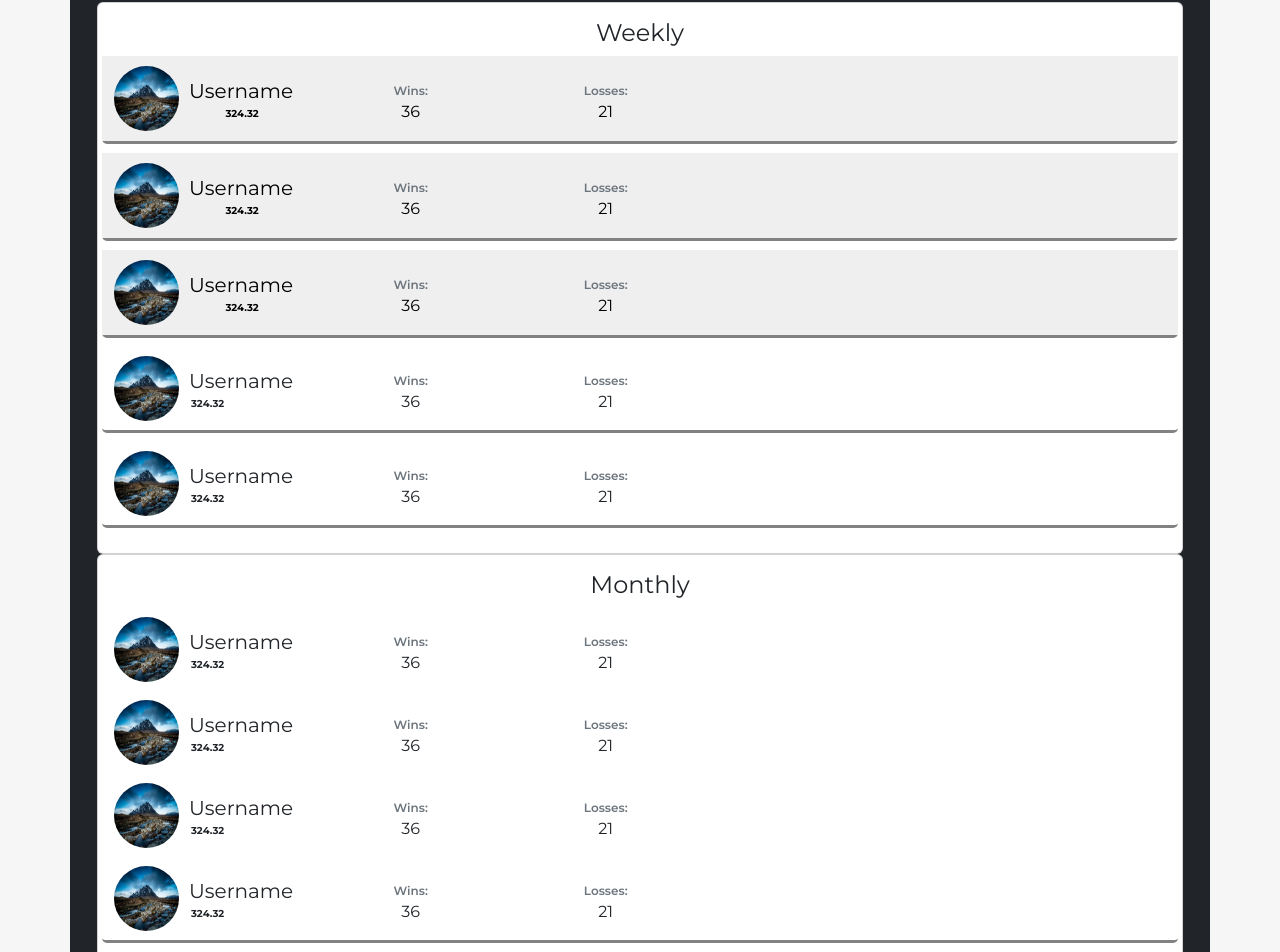
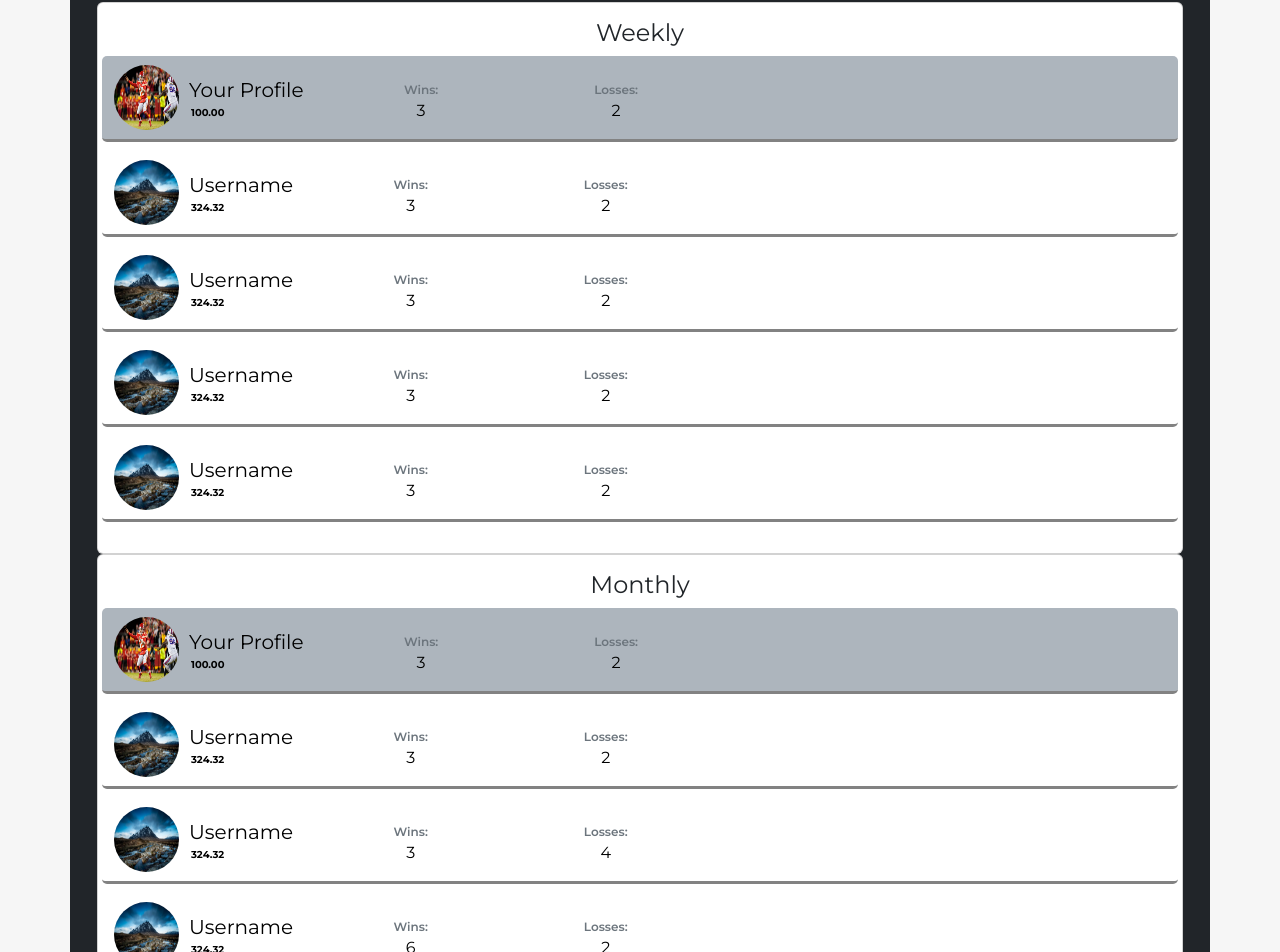
Before and after one commit to Danocide/bussin-betters, a React (Create React App) app in the folder client/: page / in a window 1280 px wide. Shown: the part 1512-2464 px from the top of the page. Built offline with nearby package versions, Linux system fonts and the light colour scheme.

Commit message:
small changes to profile, homepage

```diff
--- a/client/src/components/Modal.js
+++ b/client/src/components/Modal.js
@@ -27,7 +27,7 @@ function ModalCreate(props) {
       </div>
         </Modal.Body>
         <Modal.Footer>
-        <input type="text" style={{marginRight: '50px', marginTop: '4px'}} />
+        <input type="text" placeholder="Amount..." style={{marginRight: '50px', marginTop: '4px'}} />
           <Button variant="secondary" onClick={handleClose}>
             Close
           </Button>
--- a/client/src/components/Navbar.js
+++ b/client/src/components/Navbar.js
@@ -54,7 +54,7 @@ const Navbar = () => {
             <Link className="nav-link active" to="/">Home</Link>
             </li>
             <li className="nav-item" style={{marginRight: '0px', paddingRight: '0px'}}>
-              <a className="nav-link" href="pricing.html" style={{paddingRight: '20px'}}>Leaderboards</a>
+              <a className="nav-link" href="#leaderboard" style={{paddingRight: '20px'}}>Leaderboards</a>
             </li>
             <li className="nav-item">
             <Link className="nav-link" to="/profile">Profile</Link>
--- a/client/src/pages/Home.js
+++ b/client/src/pages/Home.js
@@ -1,9 +1,9 @@
 import React from 'react';
+import Button from 'react-bootstrap/Button';
 import GetMLBOdds from '../components/SportsOdds/MLBOdds';
 import GetNBAOdds from '../components/SportsOdds/NBAOdds';
 import GetXFLOdds from '../components/SportsOdds/XFLOdds';
 import GetMLSOdds from '../components/SportsOdds/MLSOdds';
-
 
 
 export default class App extends React.Component {
@@ -14,11 +14,13 @@ export default class App extends React.Component {
           <section className="clean-block clean-hero" style={{color: 'rgba(28,28,28,0.85)', background: 'url("assets/img/12nfl-sked-spencer-videoSixteenByNine3000.jpg") center / cover, url("assets/img/13nfl-matchups-kc-videoSixteenByNine3000.jpg"), url("assets/img/16407114115545.jpg")', height: '1100px'}}>
             <div className="text">
               <h2>Welcome to Bhet Stone</h2>
-              <p>This is your wife's favorite sports betting website. No credit cards. Just bragging rights and a chance to sharpen your betting skills.</p><button className="btn btn-outline-light btn-lg" type="button" data-bs-target="SportsNav">BET NOW</button>
+              <p>This is your wife's favorite sports betting website. No credit cards. Just bragging rights and a chance to sharpen your betting skills.</p>
+              {/* <button className="btn btn-outline-light btn-lg" type="button" data-bs-target="SportsNav">BET NOW</button> */}
             </div>
           </section>
           <section className="clean-block clean-info dark">
-            <nav className="navbar navbar-light navbar-expand-md" id="SportsNav" style={{background: 'var(--bs-body-color)'}}>
+            <div id="sports">
+            <nav className="navbar navbar-light navbar-expand-md" style={{background: 'var(--bs-body-color)'}}>
               <div className="container-fluid"><button data-bs-toggle="collapse" className="navbar-toggler" data-bs-target="#navcol-2"><span className="visually-hidden">Toggle navigation</span><span className="navbar-toggler-icon" /></button>
                 <div className="collapse navbar-collapse justify-content-center" id="navcol-2" style={{paddingLeft: '0px', marginLeft: '0px', color: 'rgb(255,255,255)'}}>
                   <ul className="navbar-nav">
@@ -31,6 +33,7 @@ export default class App extends React.Component {
                 </div>
               </div>
             </nav>
+            </div>
             <div className="col">
               <div className="accordion" role="tablist" id="accordion-1">
                 <div className="accordion-item">
@@ -81,7 +84,8 @@ export default class App extends React.Component {
                   </div>
                 </div>
               </div>
-        <div>
+              {/* LEADERBOARD */}
+        <div id="leaderboard">
         <h1 style={{textAlign: 'center', marginTop: '25px'}}>Leaderboards</h1>
         <div className="container" style={{marginTop: '25px', background: 'var(--bs-body-color)', borderRadius: '11px', border: '25px solid var(--bs-body-color)', borderTopStyle: 'solid', borderRight: '15px solid var(--bs-body-color)', borderBottomStyle: 'solid', borderLeft: '15px solid var(--bs-body-color)'}}>
           <div className="row">
@@ -89,8 +93,27 @@ export default class App extends React.Component {
               <div className="card">
                 <div className="card-body" style={{height: '550px'}}>
                   <h4 className="card-title" style={{textAlign: 'center'}}>Weekly</h4>
+                  <div className="row d-flex flex-column" style={{marginBottom: '9px', borderRadius: '5px', borderBottom: '3px solid rgb(130,130,130)', background: 'var(--bs-gray-500)'}}>
+                    <a className="col d-flex flex-row align-items-center align-content-center align-self-center" id="proflink" href="/profile" style={{marginBottom: '0px', border: 'none', textdecoration: 'none'}}>
+                      <picture><img className="rounded-circle" src="assets/img/13nfl-matchups-kc-videoSixteenByNine3000.jpg" style={{width: '65px', height: '65px'}} /></picture>
+                      <div style={{marginLeft: '10px'}}>
+                        <p style={{marginBottom: '0px', fontSize: '20px'}}>Your Profile</p>
+                        <p className="fw-bold" style={{marginBottom: '0px', marginRight: '0px', fontSize: '10px', marginLeft: '2px'}}>100.00</p>
+                      </div>
+                      <div className="d-flex flex-row">
+                        <div className="d-flex flex-column align-items-center" style={{width: '165px', marginLeft: '35px', marginTop: '25px'}}>
+                          <p className="fw-semibold" style={{marginBottom: '0px', color: 'var(--bs-gray-600)', fontSize: '12px'}}>Wins:</p>
+                          <p>3</p>
+                        </div>
+                        <div className="d-flex flex-column align-items-center" style={{width: '165px', marginLeft: '30px', marginTop: '25px'}}>
+                          <p className="fw-semibold" style={{marginBottom: '0px', fontSize: '12px', color: 'var(--bs-gray-600)'}}>Losses:</p>
+                          <p>2</p>
+                        </div>
+                      </div>
+                    </a>
+                  </div>
                   <div className="row d-flex flex-column" style={{marginBottom: '9px', borderRadius: '5px', borderBottom: '3px solid rgb(130,130,130)'}}>
-                    <button className="col d-flex flex-row align-items-center align-content-center align-self-center" href="#" style={{marginBottom: '0px', border: 'none'}}>
+                  <a className="col d-flex flex-row align-items-center align-content-center align-self-center" id="proflink" href="/profile" style={{marginBottom: '0px', border: 'none', textdecoration: 'none'}}>
                       <picture><img className="rounded-circle" src="assets/img/scenery/image6.jpg" style={{width: '65px', height: '65px'}} /></picture>
                       <div style={{marginLeft: '10px'}}>
                         <p style={{marginBottom: '0px', fontSize: '20px'}}>Username</p>
@@ -99,17 +122,17 @@ export default class App extends React.Component {
                       <div className="d-flex flex-row">
                         <div className="d-flex flex-column align-items-center" style={{width: '165px', marginLeft: '35px', marginTop: '25px'}}>
                           <p className="fw-semibold" style={{marginBottom: '0px', color: 'var(--bs-gray-600)', fontSize: '12px'}}>Wins:</p>
-                          <p>36</p>
+                          <p>3</p>
                         </div>
                         <div className="d-flex flex-column align-items-center" style={{width: '165px', marginLeft: '30px', marginTop: '25px'}}>
                           <p className="fw-semibold" style={{marginBottom: '0px', fontSize: '12px', color: 'var(--bs-gray-600)'}}>Losses:</p>
-                          <p>21</p>
+                          <p>2</p>
                         </div>
                       </div>
-                    </button>
+                    </a>
                   </div>
                   <div className="row d-flex flex-column" style={{marginBottom: '9px', borderRadius: '5px', borderBottom: '3px solid rgb(130,130,130)'}}>
-                    <button className="col d-flex flex-row align-items-center align-content-center align-self-center" href="#" style={{marginBottom: '0px', border: 'none'}}>
+                  <a className="col d-flex flex-row align-items-center align-content-center align-self-center" id="proflink" href="/profile" style={{marginBottom: '0px', border: 'none', textdecoration: 'none'}}>
                       <picture><img className="rounded-circle" src="assets/img/scenery/image6.jpg" style={{width: '65px', height: '65px'}} /></picture>
                       <div style={{marginLeft: '10px'}}>
                         <p style={{marginBottom: '0px', fontSize: '20px'}}>Username</p>
@@ -118,17 +141,17 @@ export default class App extends React.Component {
                       <div className="d-flex flex-row">
                         <div className="d-flex flex-column align-items-center" style={{width: '165px', marginLeft: '35px', marginTop: '25px'}}>
                           <p className="fw-semibold" style={{marginBottom: '0px', color: 'var(--bs-gray-600)', fontSize: '12px'}}>Wins:</p>
-                          <p>36</p>
+                          <p>3</p>
                         </div>
                         <div className="d-flex flex-column align-items-center" style={{width: '165px', marginLeft: '30px', marginTop: '25px'}}>
                           <p className="fw-semibold" style={{marginBottom: '0px', fontSize: '12px', color: 'var(--bs-gray-600)'}}>Losses:</p>
-                          <p>21</p>
+                          <p>2</p>
                         </div>
                       </div>
-                    </button>
+                    </a>
                   </div>
                   <div className="row d-flex flex-column" style={{marginBottom: '9px', borderRadius: '5px', borderBottom: '3px solid rgb(130,130,130)'}}>
-                    <button className="col d-flex flex-row align-items-center align-content-center align-self-center" href="#" style={{marginBottom: '0px', border: 'none'}}>
+                  <a className="col d-flex flex-row align-items-center align-content-center align-self-center" id="proflink" href="/profile" style={{marginBottom: '0px', border: 'none', textdecoration: 'none'}}>
                       <picture><img className="rounded-circle" src="assets/img/scenery/image6.jpg" style={{width: '65px', height: '65px'}} /></picture>
                       <div style={{marginLeft: '10px'}}>
                         <p style={{marginBottom: '0px', fontSize: '20px'}}>Username</p>
@@ -137,17 +160,17 @@ export default class App extends React.Component {
                       <div className="d-flex flex-row">
                         <div className="d-flex flex-column align-items-center" style={{width: '165px', marginLeft: '35px', marginTop: '25px'}}>
                           <p className="fw-semibold" style={{marginBottom: '0px', color: 'var(--bs-gray-600)', fontSize: '12px'}}>Wins:</p>
-                          <p>36</p>
+                          <p>3</p>
                         </div>
                         <div className="d-flex flex-column align-items-center" style={{width: '165px', marginLeft: '30px', marginTop: '25px'}}>
                           <p className="fw-semibold" style={{marginBottom: '0px', fontSize: '12px', color: 'var(--bs-gray-600)'}}>Losses:</p>
-                          <p>21</p>
+                          <p>2</p>
                         </div>
                       </div>
-                    </button>
+                    </a>
                   </div>
                   <div className="row d-flex flex-column" style={{marginBottom: '9px', borderRadius: '5px', borderBottom: '3px solid rgb(130,130,130)'}}>
-                    <div className="col d-flex flex-row align-items-center align-content-center align-self-center" style={{marginBottom: '0px'}}>
+                  <a className="col d-flex flex-row align-items-center align-content-center align-self-center" id="proflink" href="/profile" style={{marginBottom: '0px', border: 'none', textdecoration: 'none'}}>
                       <picture><img className="rounded-circle" src="assets/img/scenery/image6.jpg" style={{width: '65px', height: '65px'}} /></picture>
                       <div style={{marginLeft: '10px'}}>
                         <p style={{marginBottom: '0px', fontSize: '20px'}}>Username</p>
@@ -156,17 +179,43 @@ export default class App extends React.Component {
                       <div className="d-flex flex-row">
                         <div className="d-flex flex-column align-items-center" style={{width: '165px', marginLeft: '35px', marginTop: '25px'}}>
                           <p className="fw-semibold" style={{marginBottom: '0px', color: 'var(--bs-gray-600)', fontSize: '12px'}}>Wins:</p>
-                          <p>36</p>
+                          <p>3</p>
                         </div>
                         <div className="d-flex flex-column align-items-center" style={{width: '165px', marginLeft: '30px', marginTop: '25px'}}>
                           <p className="fw-semibold" style={{marginBottom: '0px', fontSize: '12px', color: 'var(--bs-gray-600)'}}>Losses:</p>
-                          <p>21</p>
+                          <p>2</p>
                         </div>
                       </div>
+                    </a>
+                  </div>
+                </div>
+              </div>
+            </div>
+            <div className="col">
+              <div className="card">
+                <div className="card-body" style={{height: '550px'}}>
+                  <h4 className="card-title" style={{textAlign: 'center'}}>Monthly</h4>
+                  <div className="row d-flex flex-column" style={{marginBottom: '9px', borderRadius: '5px', borderBottom: '3px solid rgb(130,130,130)', background: 'var(--bs-gray-500)'}}>
+                  <a className="col d-flex flex-row align-items-center align-content-center align-self-center" id="proflink" href="/profile" style={{marginBottom: '0px', border: 'none', textdecoration: 'none'}}>
+                      <picture><img className="rounded-circle" src="assets/img/13nfl-matchups-kc-videoSixteenByNine3000.jpg" style={{width: '65px', height: '65px'}} /></picture>
+                      <div style={{marginLeft: '10px'}}>
+                        <p style={{marginBottom: '0px', fontSize: '20px'}}>Your Profile</p>
+                        <p className="fw-bold" style={{marginBottom: '0px', marginRight: '0px', fontSize: '10px', marginLeft: '2px'}}>100.00</p>
+                      </div>
+                      <div className="d-flex flex-row">
+                        <div className="d-flex flex-column align-items-center" style={{width: '165px', marginLeft: '35px', marginTop: '25px'}}>
+                          <p className="fw-semibold" style={{marginBottom: '0px', color: 'var(--bs-gray-600)', fontSize: '12px'}}>Wins:</p>
+                          <p>3</p>
+                        </div>
+                        <div className="d-flex flex-column align-items-center" style={{width: '165px', marginLeft: '30px', marginTop: '25px'}}>
+                          <p className="fw-semibold" style={{marginBottom: '0px', fontSize: '12px', color: 'var(--bs-gray-600)'}}>Losses:</p>
+                          <p>2</p>
+                        </div>
+                      </div>
+                    </a>
                     </div>
-                  </div>
-                  <div className="row d-flex flex-column" style={{marginBottom: '9px', borderRadius: '5px', borderBottom: '3px solid rgb(130,130,130)'}}>
-                    <div className="col d-flex flex-row align-items-center align-content-center align-self-center" style={{marginBottom: '0px'}}>
+                    <div className="row d-flex flex-column" style={{marginBottom: '9px', borderRadius: '5px', borderBottom: '3px solid rgb(130,130,130)'}}>
+                    <a className="col d-flex flex-row align-items-center align-content-center align-self-center" id="proflink" href="/profile" style={{marginBottom: '0px', border: 'none', textdecoration: 'none'}}>
                       <picture><img className="rounded-circle" src="assets/img/scenery/image6.jpg" style={{width: '65px', height: '65px'}} /></picture>
                       <div style={{marginLeft: '10px'}}>
                         <p style={{marginBottom: '0px', fontSize: '20px'}}>Username</p>
@@ -175,24 +224,17 @@ export default class App extends React.Component {
                       <div className="d-flex flex-row">
                         <div className="d-flex flex-column align-items-center" style={{width: '165px', marginLeft: '35px', marginTop: '25px'}}>
                           <p className="fw-semibold" style={{marginBottom: '0px', color: 'var(--bs-gray-600)', fontSize: '12px'}}>Wins:</p>
-                          <p>36</p>
+                          <p>3</p>
                         </div>
                         <div className="d-flex flex-column align-items-center" style={{width: '165px', marginLeft: '30px', marginTop: '25px'}}>
                           <p className="fw-semibold" style={{marginBottom: '0px', fontSize: '12px', color: 'var(--bs-gray-600)'}}>Losses:</p>
-                          <p>21</p>
+                          <p>2</p>
                         </div>
                       </div>
+                    </a>
                     </div>
-                  </div>
-                </div>
-              </div>
-            </div>
-            <div className="col">
-              <div className="card">
-                <div className="card-body" style={{height: '550px'}}>
-                  <h4 className="card-title" style={{textAlign: 'center'}}>Monthly</h4>
-                  <div className="row d-flex flex-column" style={{marginBottom: '9px', borderRadius: '5px', borderBottom: '3px solid rgb(130,130,130)'}}>
-                    <div className="col d-flex flex-row align-items-center align-content-center align-self-center" style={{marginBottom: '0px'}}>
+                    <div className="row d-flex flex-column" style={{marginBottom: '9px', borderRadius: '5px', borderBottom: '3px solid rgb(130,130,130)'}}>
+                    <a className="col d-flex flex-row align-items-center align-content-center align-self-center" id="proflink" href="/profile" style={{marginBottom: '0px', border: 'none', textdecoration: 'none'}}>
                       <picture><img className="rounded-circle" src="assets/img/scenery/image6.jpg" style={{width: '65px', height: '65px'}} /></picture>
                       <div style={{marginLeft: '10px'}}>
                         <p style={{marginBottom: '0px', fontSize: '20px'}}>Username</p>
@@ -201,15 +243,17 @@ export default class App extends React.Component {
                       <div className="d-flex flex-row">
                         <div className="d-flex flex-column align-items-center" style={{width: '165px', marginLeft: '35px', marginTop: '25px'}}>
                           <p className="fw-semibold" style={{marginBottom: '0px', color: 'var(--bs-gray-600)', fontSize: '12px'}}>Wins:</p>
-                          <p>36</p>
+                          <p>3</p>
                         </div>
                         <div className="d-flex flex-column align-items-center" style={{width: '165px', marginLeft: '30px', marginTop: '25px'}}>
                           <p className="fw-semibold" style={{marginBottom: '0px', fontSize: '12px', color: 'var(--bs-gray-600)'}}>Losses:</p>
-                          <p>21</p>
+                          <p>4</p>
                         </div>
                       </div>
+                    </a>
                     </div>
-                    <div className="col d-flex flex-row align-items-center align-content-center align-self-center" style={{marginBottom: '0px'}}>
+                    <div className="row d-flex flex-column" style={{marginBottom: '9px', borderRadius: '5px', borderBottom: '3px solid rgb(130,130,130)'}}>
+                    <a className="col d-flex flex-row align-items-center align-content-center align-self-center" id="proflink" href="/profile" style={{marginBottom: '0px', border: 'none', textdecoration: 'none'}}>
                       <picture><img className="rounded-circle" src="assets/img/scenery/image6.jpg" style={{width: '65px', height: '65px'}} /></picture>
                       <div style={{marginLeft: '10px'}}>
                         <p style={{marginBottom: '0px', fontSize: '20px'}}>Username</p>
@@ -218,49 +262,15 @@ export default class App extends React.Component {
                       <div className="d-flex flex-row">
                         <div className="d-flex flex-column align-items-center" style={{width: '165px', marginLeft: '35px', marginTop: '25px'}}>
                           <p className="fw-semibold" style={{marginBottom: '0px', color: 'var(--bs-gray-600)', fontSize: '12px'}}>Wins:</p>
-                          <p>36</p>
+                          <p>6</p>
                         </div>
                         <div className="d-flex flex-column align-items-center" style={{width: '165px', marginLeft: '30px', marginTop: '25px'}}>
                           <p className="fw-semibold" style={{marginBottom: '0px', fontSize: '12px', color: 'var(--bs-gray-600)'}}>Losses:</p>
-                          <p>21</p>
+                          <p>2</p>
                         </div>
                       </div>
+                    </a>
                     </div>
-                    <div className="col d-flex flex-row align-items-center align-content-center align-self-center" style={{marginBottom: '0px'}}>
-                      <picture><img className="rounded-circle" src="assets/img/scenery/image6.jpg" style={{width: '65px', height: '65px'}} /></picture>
-                      <div style={{marginLeft: '10px'}}>
-                        <p style={{marginBottom: '0px', fontSize: '20px'}}>Username</p>
-                        <p className="fw-bold" style={{marginBottom: '0px', marginRight: '0px', fontSize: '10px', marginLeft: '2px'}}>324.32</p>
-                      </div>
-                      <div className="d-flex flex-row">
-                        <div className="d-flex flex-column align-items-center" style={{width: '165px', marginLeft: '35px', marginTop: '25px'}}>
-                          <p className="fw-semibold" style={{marginBottom: '0px', color: 'var(--bs-gray-600)', fontSize: '12px'}}>Wins:</p>
-                          <p>36</p>
-                        </div>
-                        <div className="d-flex flex-column align-items-center" style={{width: '165px', marginLeft: '30px', marginTop: '25px'}}>
-                          <p className="fw-semibold" style={{marginBottom: '0px', fontSize: '12px', color: 'var(--bs-gray-600)'}}>Losses:</p>
-                          <p>21</p>
-                        </div>
-                      </div>
-                    </div>
-                    <div className="col d-flex flex-row align-items-center align-content-center align-self-center" style={{marginBottom: '0px'}}>
-                      <picture><img className="rounded-circle" src="assets/img/scenery/image6.jpg" style={{width: '65px', height: '65px'}} /></picture>
-                      <div style={{marginLeft: '10px'}}>
-                        <p style={{marginBottom: '0px', fontSize: '20px'}}>Username</p>
-                        <p className="fw-bold" style={{marginBottom: '0px', marginRight: '0px', fontSize: '10px', marginLeft: '2px'}}>324.32</p>
-                      </div>
-                      <div className="d-flex flex-row">
-                        <div className="d-flex flex-column align-items-center" style={{width: '165px', marginLeft: '35px', marginTop: '25px'}}>
-                          <p className="fw-semibold" style={{marginBottom: '0px', color: 'var(--bs-gray-600)', fontSize: '12px'}}>Wins:</p>
-                          <p>36</p>
-                        </div>
-                        <div className="d-flex flex-column align-items-center" style={{width: '165px', marginLeft: '30px', marginTop: '25px'}}>
-                          <p className="fw-semibold" style={{marginBottom: '0px', fontSize: '12px', color: 'var(--bs-gray-600)'}}>Losses:</p>
-                          <p>21</p>
-                        </div>
-                      </div>
-                    </div>
-                  </div>
                 </div>
               </div>
             </div>
```
Also changed, not shown: client/src/pages/Profile.js (+6 -3 lines), client/public/assets/css/baguetteBox.min.css.
